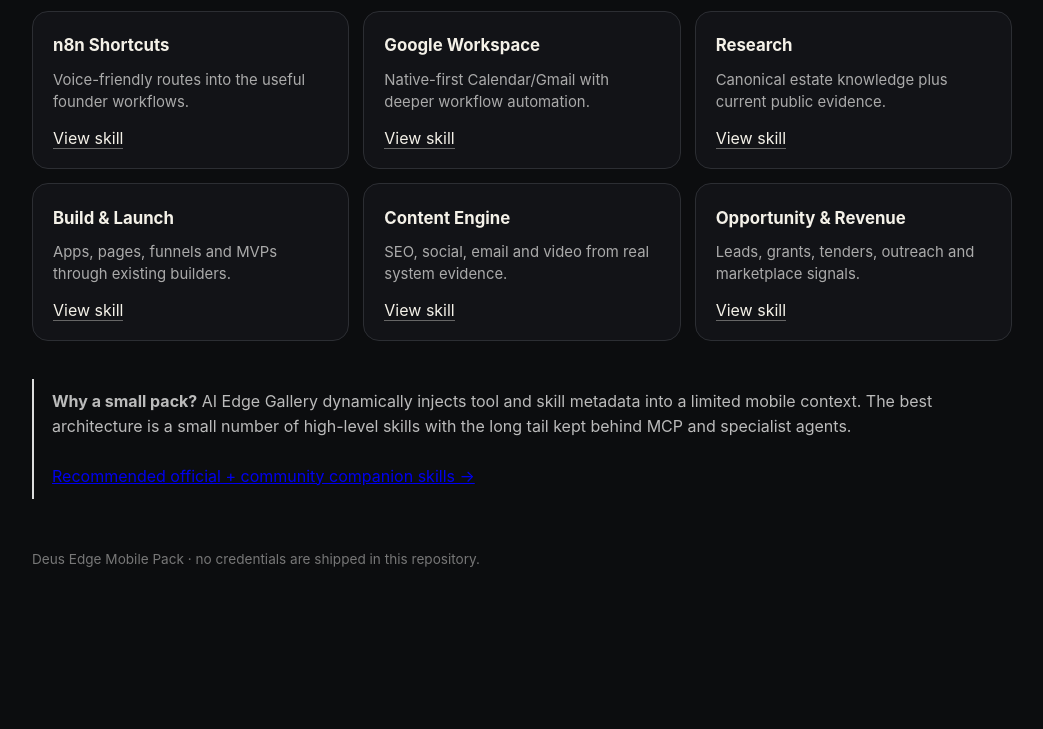
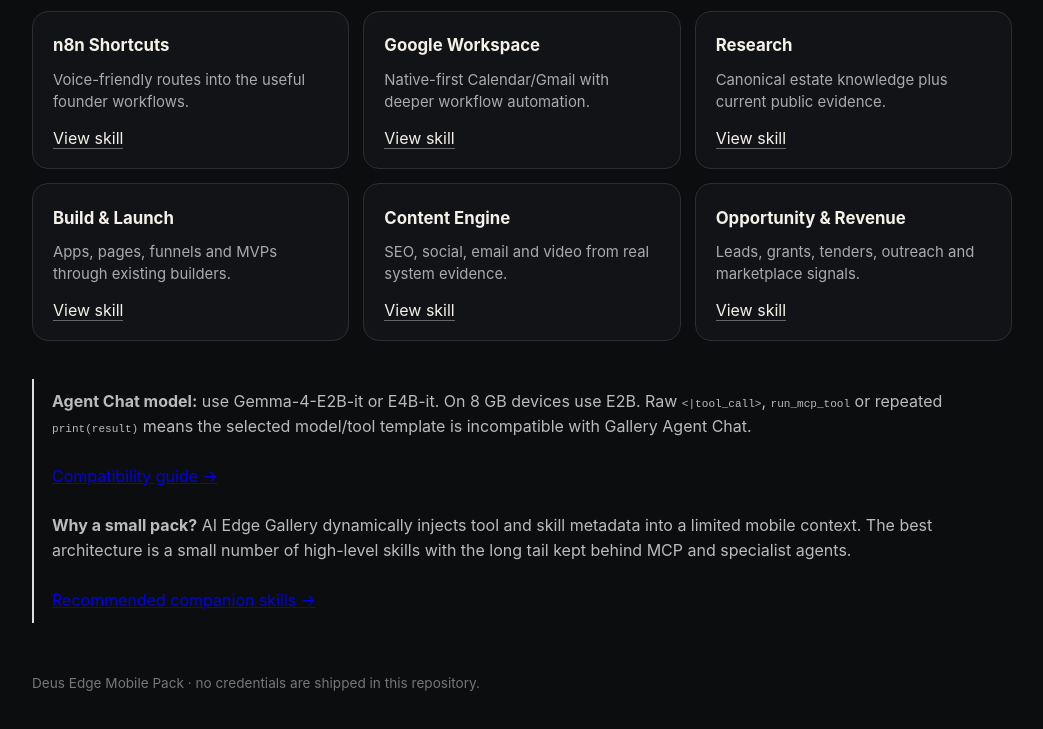
Before and after one commit to thetondj-gif/deus-edge-mobile-pack, a plain HTML site: page index.html in a window 1280 px wide. Shown: the part 609-1338 px from the top of the page, without its empty margins (118-1161 px from the left). Before the commit the page ends 1256 px from the top, so only its background shows below. Drawn offline with Linux system fonts and the light colour scheme.

Commit message:
document Agent Chat model compatibility

```diff
--- a/index.html
+++ b/index.html
@@ -32,6 +32,6 @@
 <div class="card"><h2>Content Engine</h2><p>SEO, social, email and video from real system evidence.</p><a href="skills/deus-content-engine/SKILL.md">View skill</a></div>
 <div class="card"><h2>Opportunity & Revenue</h2><p>Leads, grants, tenders, outreach and marketplace signals.</p><a href="skills/deus-opportunity-revenue/SKILL.md">View skill</a></div>
 </section>
-<div class="note"><strong>Why a small pack?</strong> AI Edge Gallery dynamically injects tool and skill metadata into a limited mobile context. The best architecture is a small number of high-level skills with the long tail kept behind MCP and specialist agents.<br><br><a href="COMPANION-SKILLS.md">Recommended official + community companion skills →</a></div>
+<div class="note"><strong>Agent Chat model:</strong> use Gemma-4-E2B-it or E4B-it. On 8 GB devices use E2B. Raw <code>&lt;|tool_call&gt;</code>, <code>run_mcp_tool</code> or repeated <code>print(result)</code> means the selected model/tool template is incompatible with Gallery Agent Chat.<br><br><a href="AI-EDGE-COMPATIBILITY.md">Compatibility guide →</a><br><br><strong>Why a small pack?</strong> AI Edge Gallery dynamically injects tool and skill metadata into a limited mobile context. The best architecture is a small number of high-level skills with the long tail kept behind MCP and specialist agents.<br><br><a href="COMPANION-SKILLS.md">Recommended companion skills →</a></div>
 <footer>Deus Edge Mobile Pack · no credentials are shipped in this repository.</footer>
 </main></body></html>
```
Also changed, not shown: 2 other files.
